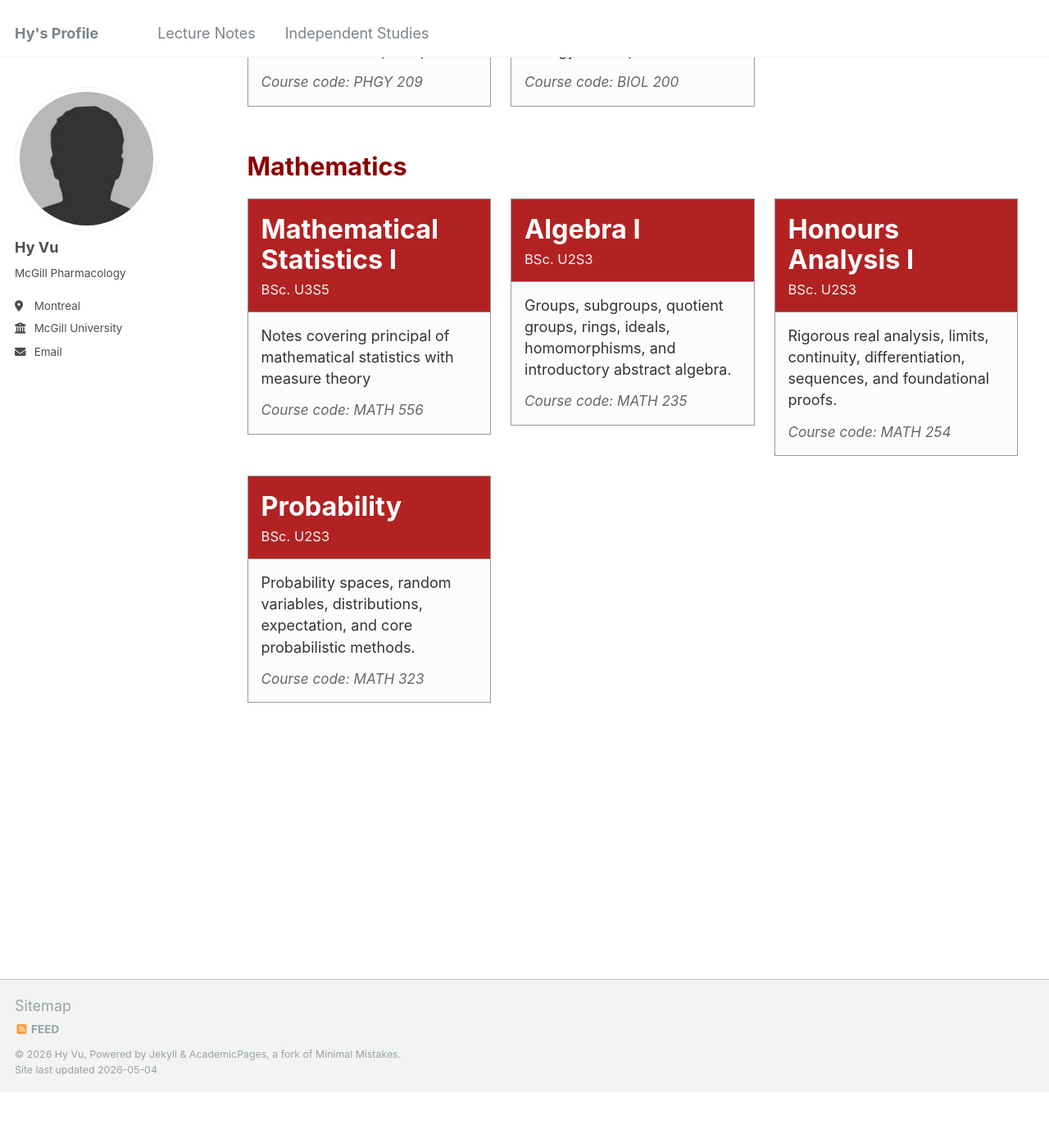
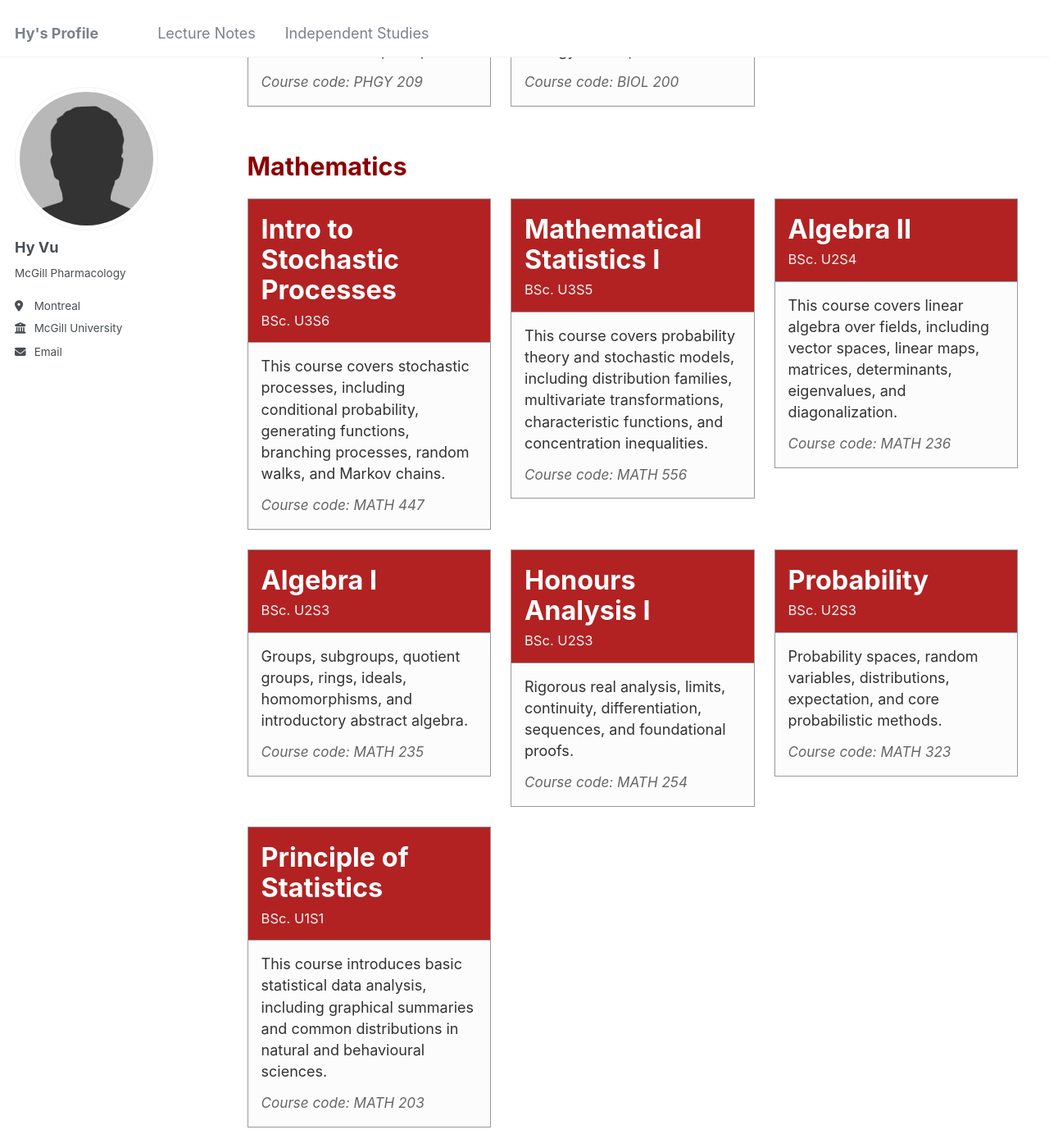
Before and after one commit to Hy-Vu/Hy-Vu.github.io, a Jekyll site: the page built from _pages/lecture-notes.html, in a window 1280 px wide and 1400 px high, scrolled down 1353 px. Shown: the whole window at 82% size. Built offline with Jekyll 4.4.1, drawn with Linux system fonts in a browser that asks for light colours; before the commit the page ends 2685 px from its top, so only the background shows below that.

Commit message:
Update lecture-notes.html

```diff
--- a/_pages/lecture-notes.html
+++ b/_pages/lecture-notes.html
@@ -323,19 +323,51 @@ author_profile: true
     <div class="pdf-box">
       <a class="pdf-card" href="https://drive.google.com/file/d/1loQCsdTGvxuFL64yvznvs6fufD-vd7-w/view?usp=sharing" target="_blank">
         <div class="pdf-card-top">
+          <div class="pdf-card-title">Intro to Stochastic Processes</div>
+          <div class="pdf-card-subtitle">BSc. U3S6</div>
+        </div>
+        <div class="pdf-card-divider"></div>
+        <div class="pdf-card-bottom">
+          <div class="pdf-card-description">
+            This course covers stochastic processes, including conditional probability, generating functions, branching processes, random walks, and Markov chains.
+          </div>
+          <div class="pdf-card-code">Course code: MATH 447</div>
+        </div>
+      </a>
+    </div>
+
+
+    <div class="pdf-box">
+      <a class="pdf-card" href="https://drive.google.com/file/d/1loQCsdTGvxuFL64yvznvs6fufD-vd7-w/view?usp=sharing" target="_blank">
+        <div class="pdf-card-top">
           <div class="pdf-card-title">Mathematical Statistics I</div>
           <div class="pdf-card-subtitle">BSc. U3S5</div>
         </div>
         <div class="pdf-card-divider"></div>
         <div class="pdf-card-bottom">
           <div class="pdf-card-description">
-            Notes covering principal of mathematical statistics with measure theory
+            This course covers probability theory and stochastic models, including distribution families, multivariate transformations, characteristic functions, and concentration inequalities.
           </div>
           <div class="pdf-card-code">Course code: MATH 556</div>
         </div>
       </a>
     </div>
 
+  <div class="pdf-box">
+      <a class="pdf-card" href="https://drive.google.com/file/d/185iBpnGOIN2UDvdgu-2QsZgbz0YVtkSm/view?usp=sharing" target="_blank">
+        <div class="pdf-card-top">
+          <div class="pdf-card-title">Algebra II</div>
+          <div class="pdf-card-subtitle">BSc. U2S4</div>
+        </div>
+        <div class="pdf-card-divider"></div>
+        <div class="pdf-card-bottom">
+          <div class="pdf-card-description">
+            This course covers linear algebra over fields, including vector spaces, linear maps, matrices, determinants, eigenvalues, and diagonalization.
+          </div>
+          <div class="pdf-card-code">Course code: MATH 236</div>
+        </div>
+      </a>
+    </div>
 
     <div class="pdf-box">
       <a class="pdf-card" href="https://Hy-Vu.github.io/PDFs/U2S3_Algebra_I.pdf" target="_blank">
@@ -388,6 +420,22 @@ author_profile: true
       </a>
     </div>
 
+    <div class="pdf-box">
+      <a class="pdf-card" href="https://drive.google.com/file/d/1RH5BbvccBuDlyA2s7z8HSE6tIcX7jGXu/view?usp=sharing" target="_blank">
+        <div class="pdf-card-top">
+          <div class="pdf-card-title">Principle of Statistics</div>
+          <div class="pdf-card-subtitle">BSc. U1S1</div>
+        </div>
+        <div class="pdf-card-divider"></div>
+        <div class="pdf-card-bottom">
+          <div class="pdf-card-description">
+            This course introduces basic statistical data analysis, including graphical summaries and common distributions in natural and behavioural sciences.
+          </div>
+          <div class="pdf-card-code">Course code: MATH 203</div>
+        </div>
+      </a>
+    </div>
+
 
 </div>
 </section>
```
